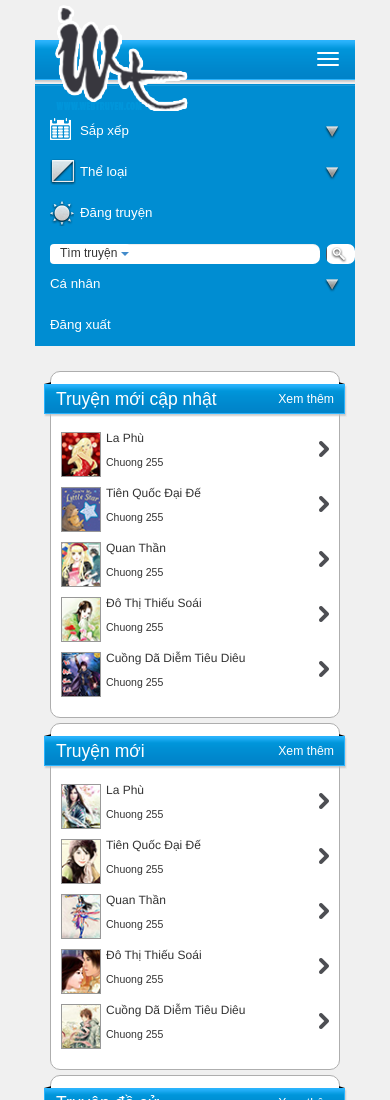
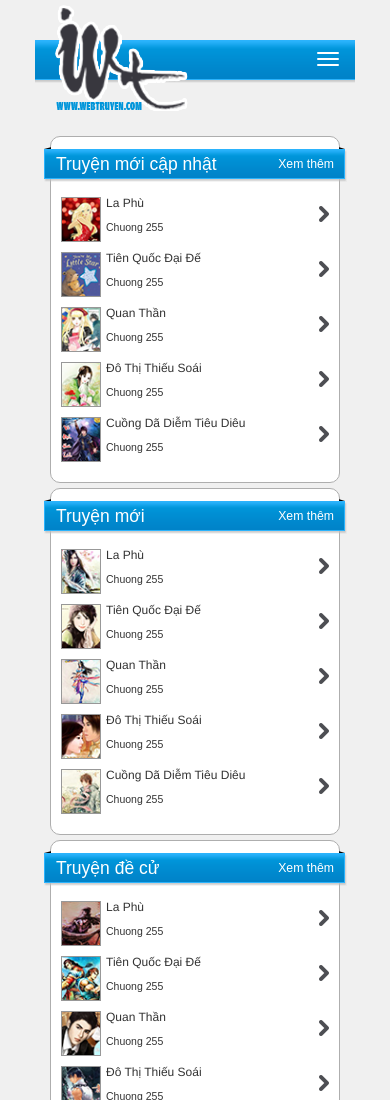
Before and after one commit to nhuthuynh/DocTruyenResponsiveHtml, a plain HTML site: page index.html in a window 390 px wide. Shown: the top 1100 px of the page. Drawn offline with Linux system fonts and the light colour scheme.

Commit message:
update menu

```diff
--- a/css/doctruyen.css
+++ b/css/doctruyen.css
@@ -219,7 +219,6 @@ ul {
         -ms-border-radius: 7px;
         -o-border-radius: 7px;
         -moz-border-radius: 7px;
-        float: left;
         margin: 10px 0 0 -11px;
         height: 20px;
         position: relative;
@@ -1566,7 +1565,7 @@ ul {
             }
 
             #nav nav ul.menu > li input.submit-btn {
-                margin-right: -15px;
+                margin-left: -15px;
             }
 
         #nav nav ul.menu a.cate-btn + ul.dropdown-menu {
--- a/index.html
+++ b/index.html
@@ -17,7 +17,7 @@
                     <span class="icon-bar"></span>
                     <span class="icon-bar"></span>
                 </button>
-                <nav class="navbar-collapse">
+                <nav class="navbar-collapse collapse bs-navbar-collapse" role="navigation">
                     <ul class="menu nav navbar-nav">
                         <li>
                             <a class="sort-btn">Sắp xếp</a>
@@ -47,7 +47,7 @@
                         <li class="search">
                             <button class="btn btn-default dropdown-toggle pull-left search-by" data-toggle="dropdown" type="button">
                                 Tìm truyện
-                            <span class="caret"></span>
+                                <span class="caret"></span>
                             </button>
                             <ul class="dropdown-menu search-by-list">
                                 <li><a href="#">Tìm truyện</a></li>
@@ -55,7 +55,7 @@
                                 <li><a href="#">Tên truyện</a></li>
                             </ul>
                             <input class="search-field form-control pull-left" type="text" />
-                            <input class="submit-btn pull-right" type="submit" value="" />
+                            <input class="submit-btn pull-left" type="submit" value="" />
                         </li>
                         <li><a class="login-link" href="#login_form">Đăng nhập</a></li>
                         <li><a class="register-link" href="#register_form">Đăng ký</a></li>
@@ -66,6 +66,7 @@
                                 <li><a href="#">Thông báo</a></li>
                                 <li><a href="#">Profile</a></li>
                                 <li><a href="#">Truyện đang làm</a></li>
+                                <li><a href="#">Đăng xuất</a></li>
                             </ul>
                         </li>
                         <li><a class="logout-link" href="#">Đăng xuất</a></li>
@@ -380,6 +381,8 @@
     <script src="js/jquery-1.9.1.js"></script>
     <script src="js/jquery-ui-1.10.3.custom.min.js"></script>
     <script src="js/css3-mediaqueries.js"></script>
+	<script src="js/transition.js"></script>
+    <script src="js/collapse.js"></script>
     <script src="js/main.js"></script>
 </body>
 </html>
```
Also changed, not shown: detail.html (+4 -2 lines), form.html (+4 -2 lines), list.html (+5 -2 lines).
